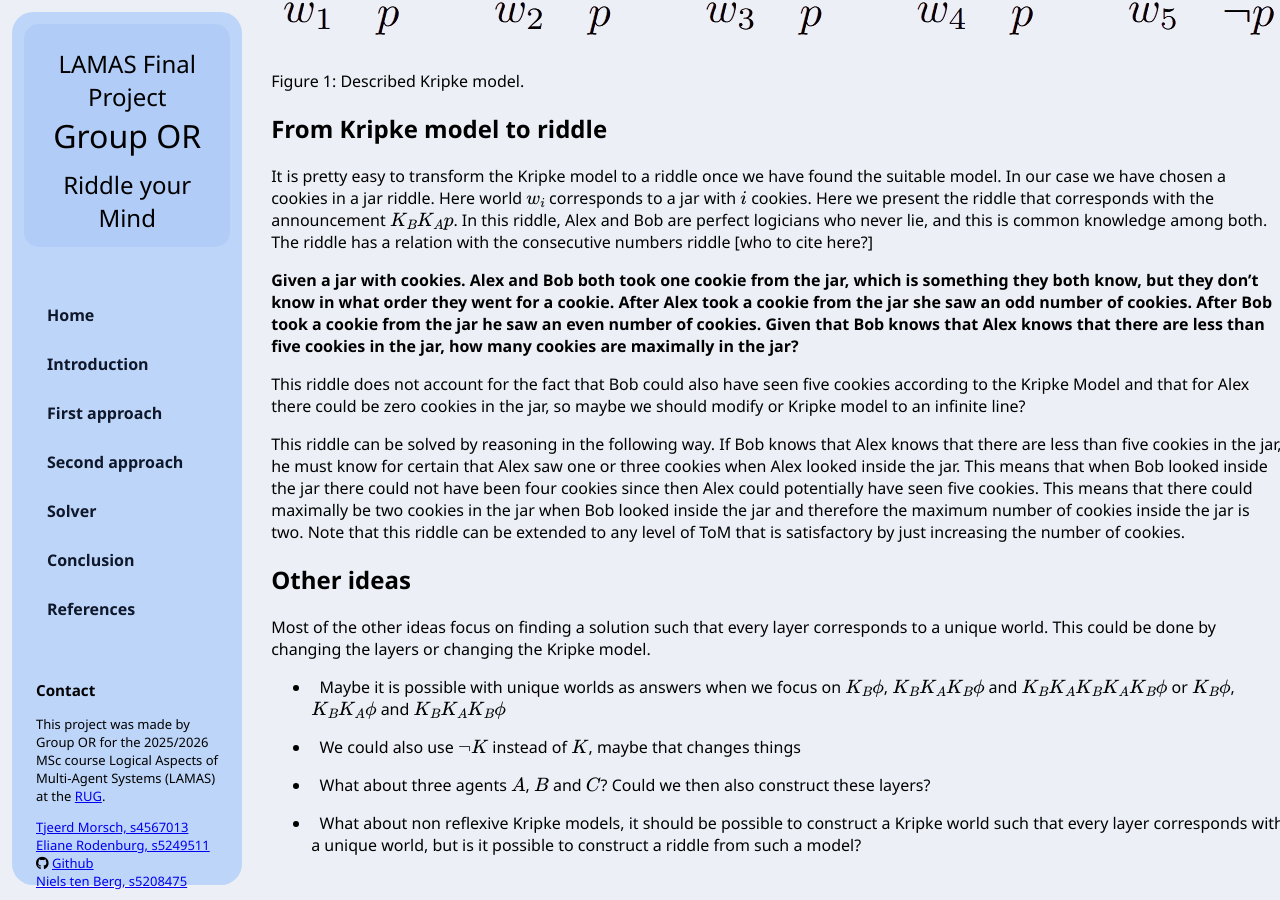
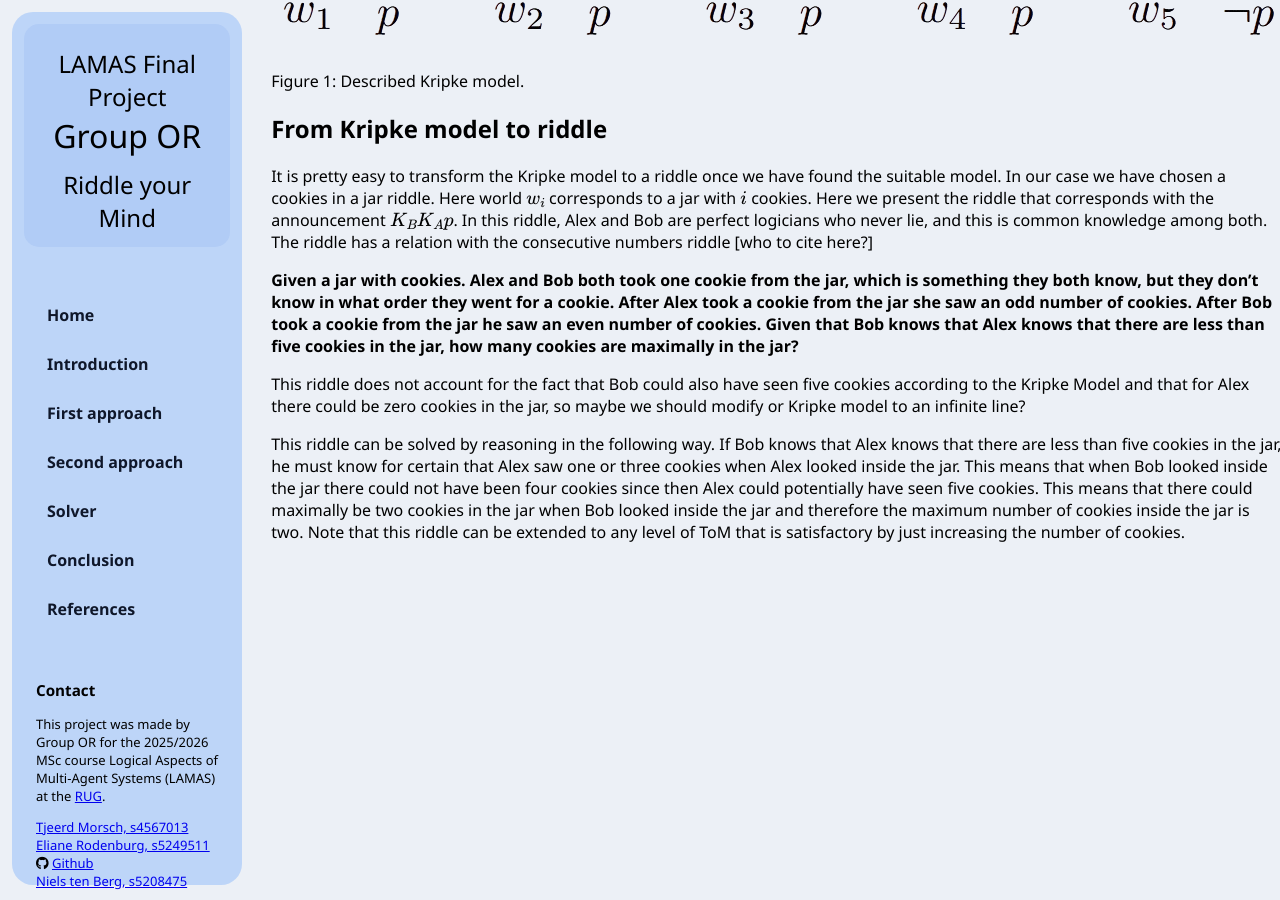
Before and after one commit to SnooLuna/LAMAS_OR, a Jekyll site: the page built from docs/2approach.md, in a window 1280 px wide and 900 px high, scrolled down 1781 px. Built offline with Jekyll 4.4.1, drawn with Linux system fonts in a browser that asks for light colours; nearby versions of some CDN libraries; formulas are drawn with MathJax 3.

Commit message:
Update 2approach.md

```diff
--- a/docs/2approach.md
+++ b/docs/2approach.md
@@ -51,15 +51,3 @@ It is pretty easy to transform the Kripke model to a riddle once we have found t
 This riddle does not account for the fact that Bob could also have seen five cookies according to the Kripke Model and that for Alex there could be zero cookies in the jar, so maybe we should modify or Kripke model to an infinite line?
 
 This riddle can be solved by reasoning in the following way. If Bob knows that Alex knows that there are less than five cookies in the jar, he must know for certain that Alex saw one or three cookies when Alex looked inside the jar. This means that when Bob looked inside the jar there could not have been four cookies since then Alex could potentially have seen five cookies. This means that there could maximally be two cookies in the jar when Bob looked inside the jar and therefore the maximum number of cookies inside the jar is two. Note that this riddle can be extended to any level of ToM that is satisfactory by just increasing the number of cookies.
-
-# Other ideas
-
-Most of the other ideas focus on finding a solution such that every layer corresponds to a unique world. This could be done by changing the layers or changing the Kripke model.
-
--   Maybe it is possible with unique worlds as answers when we focus on $K_B\phi$, $K_BK_AK_B\phi$ and $K_BK_AK_BK_AK_B\phi$ or $K_B\phi$, $K_BK_A\phi$ and $K_BK_AK_B\phi$
-
--   We could also use $\neg K$ instead of $K$, maybe that changes things
-
--   What about three agents $A$, $B$ and $C$? Could we then also construct these layers?
-
--   What about non reflexive Kripke models, it should be possible to construct a Kripke world such that every layer corresponds with a unique world, but is it possible to construct a riddle from such a model?
```
